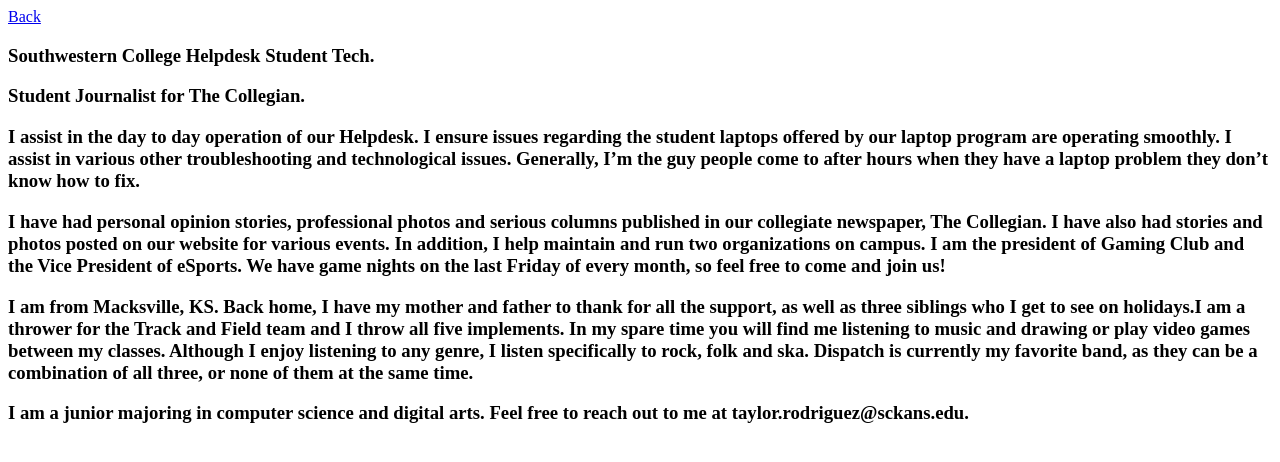
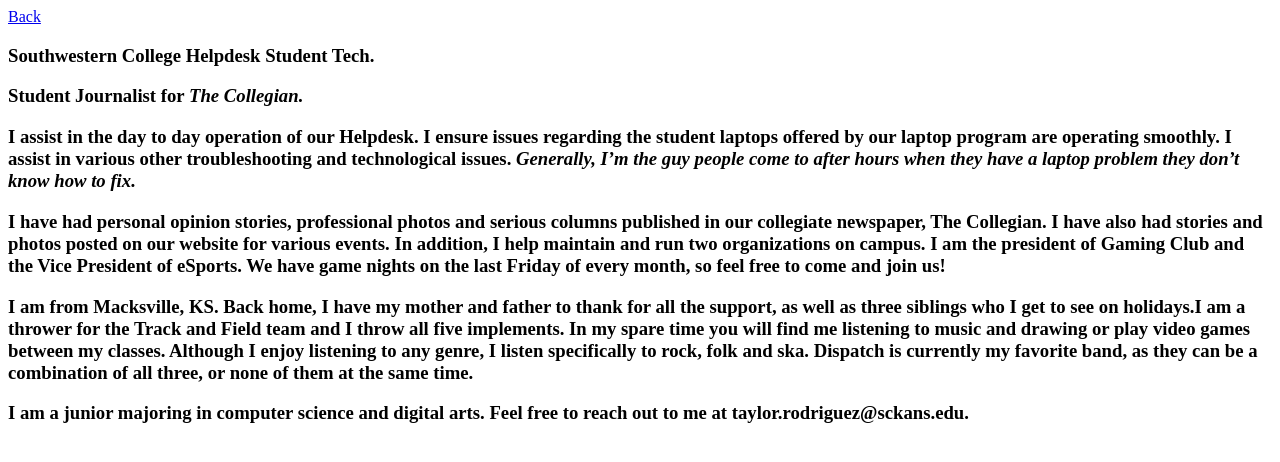
Before and after one commit to JC-Fuentes/landing-page, a plain HTML site: page bio/index.html in a window 1280 px wide. Drawn offline with Linux system fonts and the light colour scheme.

Commit message:
Update index.html

```diff
--- a/bio/index.html
+++ b/bio/index.html
@@ -13,12 +13,12 @@
       </a>
 
       <h3> Southwestern College Helpdesk Student Tech. <h3>
-      <h3> Student Journalist for The Collegian. <h3>
+        <h3> Student Journalist for <i> The Collegian. </i> <h3>
 
       <p> I assist in the day to day operation of our Helpdesk.
         I ensure issues regarding the student laptops offered by our laptop program are operating smoothly.
-        I assist in various other troubleshooting and technological issues. Generally, I’m the guy people
-        come to after hours when they have a laptop problem they don’t know how to fix. </p>
+        I assist in various other troubleshooting and technological issues. <em> Generally, I’m the guy people
+        come to after hours when they have a laptop problem they don’t know how to fix. </em> </p>
 
         <p> I have had personal opinion stories, professional photos and serious columns published in our
           collegiate newspaper, The Collegian. I have also had stories and photos posted on our website for
```
